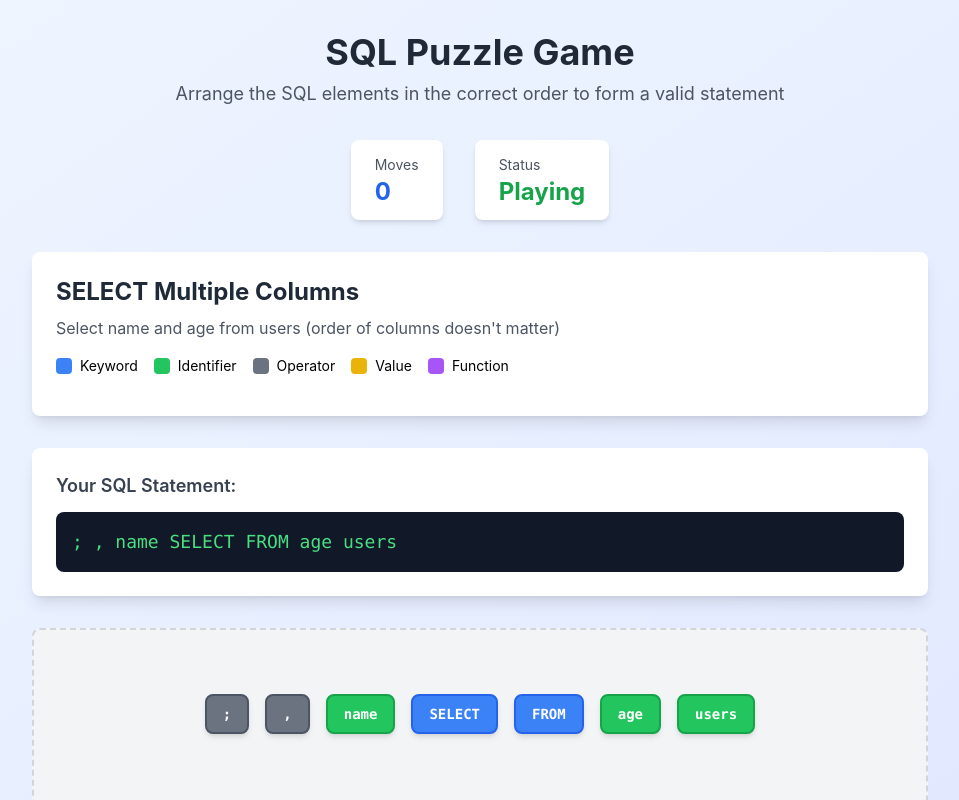
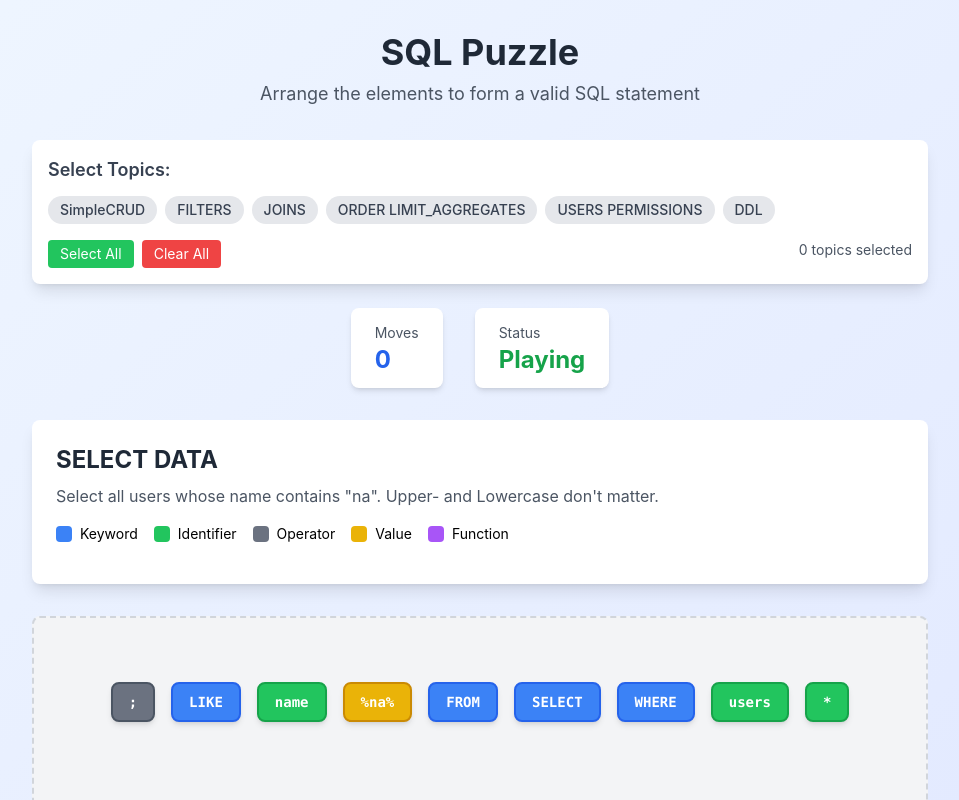
Before and after one commit to greenorca/SQL-Puzzle, a React (Create React App) app: page / in a window 1280 px wide. Shown: the top 800 px of the page, without its empty margins (160-1119 px from the left). Built offline with nearby package versions, Linux system fonts and the light colour scheme.

Commit message:
added puzzle topics with filtering
improved win condition checking to allow interchangeable operators and identifiers without defining groups for them

```diff
--- a/src/App.tsx
+++ b/src/App.tsx
@@ -1,11 +1,14 @@
-import React from 'react';
+import React, { useState } from 'react';
 import './App.css';
 import { useGameState } from './hooks/useGameState';
 import PuzzleArea from './components/PuzzleArea';
 import WinCelebration from './components/WinCelebration';
+import TopicSelector from './components/TopicSelector';
+import { Topic } from './types';
 
 function App() {
-  const { gameState, updateUserOrder, resetPuzzle, nextPuzzle } = useGameState();
+  const [selectedTopics, setSelectedTopics] = useState<Topic[]>([]);
+  const { gameState, updateUserOrder, resetPuzzle, nextPuzzle } = useGameState(selectedTopics);
 
   const getCorrectOrderDisplay = () => {
     if (!gameState.currentPuzzle) return '';
@@ -13,7 +16,17 @@ function App() {
   };
 
   const getUserOrderDisplay = () => {
-    return gameState.userOrder.map(el => el.content).join(' ');
+    const elements = gameState.userOrder.map(el => el.content);
+    return elements.map((content, index) => {
+      const shouldBreak = ['JOIN', 'FROM', 'WHERE', 'VALUES', 'SET'].includes(content);
+      return (
+        <React.Fragment key={index}>
+          {shouldBreak && <br />}
+          <span>{content}</span>
+          {index < elements.length - 1 && ' '}
+        </React.Fragment>
+      );
+    });
   };
 
   return (
@@ -22,12 +35,18 @@ function App() {
         {/* Header */}
         <header className="text-center mb-8">
           <h1 className="text-4xl font-bold text-gray-800 mb-2">
-            SQL Puzzle Game
+            SQL Puzzle
           </h1>
           <p className="text-gray-600 text-lg">
-            Arrange the SQL elements in the correct order to form a valid statement
+            Arrange the elements to form a valid SQL statement
           </p>
         </header>
+
+        {/* Topic Selector */}
+        <TopicSelector
+          selectedTopics={selectedTopics}
+          onTopicsChange={setSelectedTopics}
+        />
 
         {/* Game Stats */}
         <div className="flex justify-center gap-8 mb-8">
@@ -79,6 +98,13 @@ function App() {
           </div>
         )}
 
+        {/* Puzzle Area */}
+        <PuzzleArea
+          elements={gameState.userOrder}
+          onElementsChange={updateUserOrder}
+          disabled={gameState.isWon}
+        />
+
         {/* Current SQL Display */}
         <div className="bg-white rounded-lg p-6 mb-8 shadow-lg max-w-4xl mx-auto">
           <h3 className="text-lg font-semibold text-gray-700 mb-3">Your SQL Statement:</h3>
@@ -95,13 +121,6 @@ function App() {
             </div>
           )}
         </div>
-
-        {/* Puzzle Area */}
-        <PuzzleArea
-          elements={gameState.userOrder}
-          onElementsChange={updateUserOrder}
-          disabled={gameState.isWon}
-        />
 
         {/* Control Buttons */}
         <div className="flex justify-center gap-4 mt-8">
--- /dev/null
+++ b/src/components/TopicSelector.tsx
@@ -0,0 +1,71 @@
+import React, { useState } from 'react';
+import { Topic, ALL_TOPICS } from '../types';
+
+interface TopicSelectorProps {
+  selectedTopics: Topic[];
+  onTopicsChange: (topics: Topic[]) => void;
+}
+
+const TopicSelector: React.FC<TopicSelectorProps> = ({ selectedTopics, onTopicsChange }) => {
+  const handleTopicToggle = (topic: Topic) => {
+    if (selectedTopics.includes(topic)) {
+      // Remove topic if already selected
+      const newTopics = selectedTopics.filter(t => t !== topic);
+      onTopicsChange(newTopics);
+    } else {
+      // Add topic if not selected
+      const newTopics = [...selectedTopics, topic];
+      onTopicsChange(newTopics);
+    }
+  };
+
+  const handleSelectAll = () => {
+    onTopicsChange(ALL_TOPICS);
+  };
+
+  const handleSelectNone = () => {
+    onTopicsChange([]);
+  };
+
+  return (
+    <div className="bg-white rounded-lg p-4 mb-6 shadow-lg max-w-4xl mx-auto">
+      <h3 className="text-lg font-semibold text-gray-700 mb-3">Select Topics:</h3>
+
+      <div className="flex flex-wrap gap-2 mb-4">
+        {ALL_TOPICS.map(topic => (
+          <button
+            key={topic}
+            onClick={() => handleTopicToggle(topic)}
+            className={`px-3 py-1 rounded-full text-sm font-medium transition-colors ${
+              selectedTopics.includes(topic)
+                ? 'bg-blue-500 text-white hover:bg-blue-600'
+                : 'bg-gray-200 text-gray-700 hover:bg-gray-300'
+            }`}
+          >
+            {topic.replace('_', ' ')}
+          </button>
+        ))}
+      </div>
+
+      <div className="flex gap-2">
+        <button
+          onClick={handleSelectAll}
+          className="px-3 py-1 bg-green-500 text-white rounded text-sm hover:bg-green-600 transition-colors"
+        >
+          Select All
+        </button>
+        <button
+          onClick={handleSelectNone}
+          className="px-3 py-1 bg-red-500 text-white rounded text-sm hover:bg-red-600 transition-colors"
+        >
+          Clear All
+        </button>
+        <span className="text-sm text-gray-600 ml-auto">
+          {selectedTopics.length} topic{selectedTopics.length !== 1 ? 's' : ''} selected
+        </span>
+      </div>
+    </div>
+  );
+};
+
+export default TopicSelector;
--- a/src/hooks/useGameState.ts
+++ b/src/hooks/useGameState.ts
@@ -1,8 +1,8 @@
 import { useState, useCallback, useEffect } from 'react';
-import { SQLPuzzle, SQLElement, GameState } from '../types';
-import { getRandomPuzzle } from '../puzzleData';
+import { SQLPuzzle, SQLElement, GameState, Topic } from '../types';
+import { getRandomPuzzle, getRandomPuzzleByTopics } from '../puzzleData';
 
-export const useGameState = () => {
+export const useGameState = (selectedTopics: Topic[] = []) => {
   const [gameState, setGameState] = useState<GameState>({
     currentPuzzle: null,
     userOrder: [],
@@ -11,14 +11,16 @@ export const useGameState = () => {
   });
 
   const initializeGame = useCallback(() => {
-    const puzzle = getRandomPuzzle();
+    const puzzle = selectedTopics.length > 0
+      ? getRandomPuzzleByTopics(selectedTopics)
+      : getRandomPuzzle();
     setGameState({
       currentPuzzle: puzzle,
       userOrder: [...puzzle.shuffledOrder],
       isWon: false,
       moves: 0,
     });
-  }, []);
+  }, [selectedTopics]);
 
   const checkWinCondition = useCallback((userOrder: SQLElement[], correctOrder: SQLElement[]) => {
     if (userOrder.length !== correctOrder.length) return false;
@@ -29,7 +31,8 @@ export const useGameState = () => {
       const userElement = userOrder[i];
 
       // If exact match, continue
-      if (userElement.id === correctElement.id) {
+      if (userElement.id === correctElement.id || // same ID
+        (correctElement.type === 'operator' && userElement.content === correctElement.content)) { // same operator content
         continue;
       }
 
--- a/src/puzzleData.ts
+++ b/src/puzzleData.ts
@@ -1,4 +1,5 @@
-import { SQLPuzzle, SQLElement } from './types';
+import { create } from 'domain';
+import { SQLPuzzle, SQLElement, Topic } from './types';
 
 const shuffleArray = <T>(array: T[]): T[] => {
   const shuffled = [...array];
@@ -9,13 +10,15 @@ const shuffleArray = <T>(array: T[]): T[] => {
   return shuffled;
 };
 
-const createPuzzle = (id: string, title: string, description: string, elements: SQLElement[]): SQLPuzzle => {
+const createPuzzle = (id: string, title: string, description: string, elements: SQLElement[], topics: Topic[], img?: string  ): SQLPuzzle => {
   return {
     id,
     title,
     description,
     correctOrder: elements,
-    shuffledOrder: shuffleArray(elements)
+    shuffledOrder: shuffleArray(elements),
+    topics,
+    img
   };
 };
 
@@ -46,7 +49,8 @@ export const puzzles: SQLPuzzle[] = [
       { id: "15", content: 'ORDER BY', type: 'keyword'},
       { id: '16', content: 'pupils.name', type: 'identifier'},
       { id: '17', content: ';', type: 'operator' }
-    ]
+    ],
+    ['ORDER_LIMIT_AGGREGATES', 'JOINS']
   ),
 
   // Example with interchangeable columns
@@ -62,15 +66,153 @@ export const puzzles: SQLPuzzle[] = [
       { id: '5', content: 'FROM', type: 'keyword' },
       { id: '6', content: 'users', type: 'identifier' },
       { id: '7', content: ';', type: 'operator' }
-    ]
+    ],
+    ['SimpleCRUD']
   ),
 
   // Add your MySQL puzzles below this line
   // Use group: 'your-group-name' for interchangeable elements
   // Example: SELECT name, age FROM users - name and age can be in any order if they share the same group
+  createPuzzle(
+    '3',
+    'INSERT DATA',
+    'Create a new user named Amanda. The ID of the new user shall be 1, the age is 25.',
+    [
+      { id: '1', content: 'INSERT', type: 'keyword' },
+      { id: '2', content: 'INTO', type: 'keyword' },
+      { id: '3', content: 'users', type: 'identifier' },
+      { id: '4', content: '(', type: 'operator' },
+      { id: '5', content: 'id', type: 'identifier'},
+      { id: '6', content: ',', type: 'operator', group: 'comma' },
+      { id: '7', content: 'name', type: 'identifier'},
+      { id: '8', content: ',', type: 'operator', group: 'comma' },
+      { id: '9', content: 'age', type: 'identifier'},
+      { id: '10', content: ')', type: 'operator' },
+      { id: '11', content: 'VALUES', type: 'keyword' },
+      { id: '12', content: '(1, "Amanda", 25)', type: 'identifier' },
+      { id: '13', content: ';', type: 'operator' }
+    ],
+    ['SimpleCRUD']
+  ),
+  createPuzzle(
+    '4',
+    'UPDATE DATA',
+    'Update the age of the user with ID 1 to 26.',
+    [
+      { id: '1', content: 'UPDATE', type: 'keyword' },
+      { id: '2', content: 'users', type: 'identifier' },
+      { id: '3', content: 'SET', type: 'keyword' },
+      { id: '4', content: 'age', type: 'identifier' },
+      { id: '5', content: '=', type: 'operator', group: 'operator' },
+      { id: '6', content: '26', type: 'identifier' },
+      { id: '7', content: 'WHERE', type: 'keyword' },
+      { id: '8', content: 'id', type: 'identifier' },
+      { id: '9', content: '=', type: 'operator', group: 'operator' },
+      { id: '10', content: '1', type: 'identifier' },
+      { id: '11', content: ';', type: 'operator' }
+    ],
+    ['SimpleCRUD']
+  ),
+  createPuzzle(
+    '5',
+    'DELETE DATA',
+    'Delete the user with ID 1.',
+    [
+      { id: '1', content: 'DELETE', type: 'keyword' },
+      { id: '2', content: 'FROM', type: 'keyword' },
+      { id: '3', content: 'users', type: 'identifier' },
+      { id: '4', content: 'WHERE', type: 'keyword' },
+      { id: '5', content: 'id', type: 'identifier' },
+      { id: '6', content: '=', type: 'operator', group: 'operator' },
+      { id: '7', content: '1', type: 'identifier' },
+      { id: '8', content: ';', type: 'operator' }
+    ],
+    ['SimpleCRUD', 'FILTERS']
+  ),
+  createPuzzle(
+    '6',
+    'SELECT DATA',
+    'Select all users.',
+    [
+      { id: '1', content: 'SELECT', type: 'keyword' },
+      { id: '2', content: '*', type: 'identifier' },
+      { id: '3', content: 'FROM', type: 'keyword' },
+      { id: '4', content: 'users', type: 'identifier' },
+      { id: '5', content: ';', type: 'operator' }
+    ],
+    ['SimpleCRUD', 'FILTERS']
+  ),
+  createPuzzle(
+    '7',
+    'SELECT DATA',
+    'Select all users with age greater than 25.',
+    [
+      { id: '1', content: 'SELECT', type: 'keyword' },
+      { id: '2', content: '*', type: 'identifier' },
+      { id: '3', content: 'FROM', type: 'keyword' },
+      { id: '4', content: 'users', type: 'identifier' },
+      { id: '5', content: 'WHERE', type: 'keyword' },
+      { id: '6', content: 'age', type: 'identifier' },
+      { id: '7', content: '>', type: 'operator', group: 'operator' },
+      { id: '8', content: '25', type: 'identifier' },
+      { id: '9', content: ';', type: 'operator' }
+    ],
+    ['SimpleCRUD', 'FILTERS']
+  ),
+
+  createPuzzle(
+    '8',
+    'UPDATE DATA',
+    'Update the age of the user with ID 1 to 26.',
+    [
+      { id: '1', content: 'UPDATE', type: 'keyword' },
+      { id: '2', content: 'users', type: 'identifier' },
+      { id: '3', content: 'SET', type: 'keyword' },
+      { id: '4', content: 'age', type: 'identifier' },
+      { id: '5', content: '=', type: 'operator', group: 'operator' },
+      { id: '6', content: '26', type: 'identifier' },
+      { id: '7', content: 'WHERE', type: 'keyword' },
+      { id: '8', content: 'id', type: 'identifier' },
+      { id: '9', content: '=', type: 'operator', group: 'operator' },
+      { id: '10', content: '1', type: 'identifier' },
+      { id: '11', content: ';', type: 'operator' }
+    ],
+    ['SimpleCRUD']
+  ),
+  createPuzzle(
+    '8',
+    'SELECT DATA',
+    'Select all users whose name contains "na". Upper- and Lowercase don\'t matter.',
+    [
+      { id: '1', content: 'SELECT', type: 'keyword' },
+      { id: '2', content: '*', type: 'identifier' },
+      { id: '3', content: 'FROM', type: 'keyword' },
+      { id: '4', content: 'users', type: 'identifier' },
+      { id: '5', content: 'WHERE', type: 'keyword'},
+      { id: '6', content: 'name', type: 'identifier'},
+      { id: '7', content: 'LIKE', type: 'keyword'},
+      { id: '8', content: '%na%', type: 'value'},
+      { id: '9', content: ';', type: 'operator' }
+    ],
+    ['SimpleCRUD', 'FILTERS']
+  ),
+
 ];
 
 export const getRandomPuzzle = (): SQLPuzzle => {
   const randomIndex = Math.floor(Math.random() * puzzles.length);
   return puzzles[randomIndex];
 };
+
+export const getRandomPuzzleByTopics = (selectedTopics: Topic[]): SQLPuzzle => {
+  const filteredPuzzles = puzzles.filter(puzzle =>
+    puzzle.topics.some(topic => selectedTopics.includes(topic))
+  );
+
+  if (filteredPuzzles.length === 0) {
+    return getRandomPuzzle(); // Fallback to any puzzle if no matches
+  }
+
+  const randomIndex = Math.floor(Math.random() * filteredPuzzles.length);
+  return filteredPuzzles[randomIndex];
+};
--- a/src/types.ts
+++ b/src/types.ts
@@ -5,12 +5,18 @@ export interface SQLElement {
   group?: string; // Elements with same group are interchangeable
 }
 
+export type Topic = 'SimpleCRUD' | 'FILTERS' | 'JOINS' | 'ORDER_LIMIT_AGGREGATES' | 'USERS_PERMISSIONS' |'DDL';
+
+export const ALL_TOPICS: Topic[] = ['SimpleCRUD', 'FILTERS', 'JOINS', 'ORDER_LIMIT_AGGREGATES', 'USERS_PERMISSIONS', 'DDL'];
+
 export interface SQLPuzzle {
   id: string;
   title: string;
   description: string;
   correctOrder: SQLElement[];
   shuffledOrder: SQLElement[];
+  topics: Topic[];
+  img?: string;
 }
 
 export interface GameState {
```
